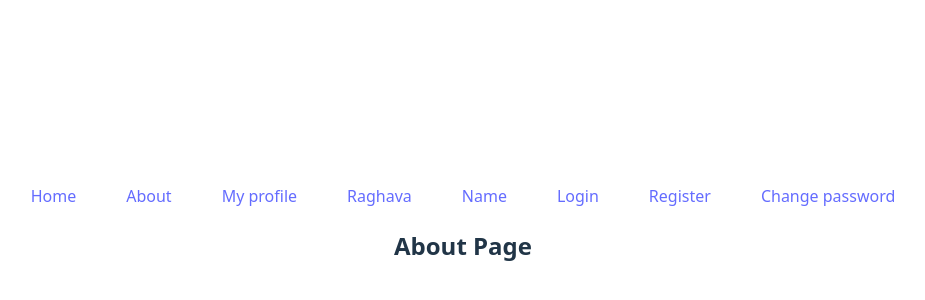
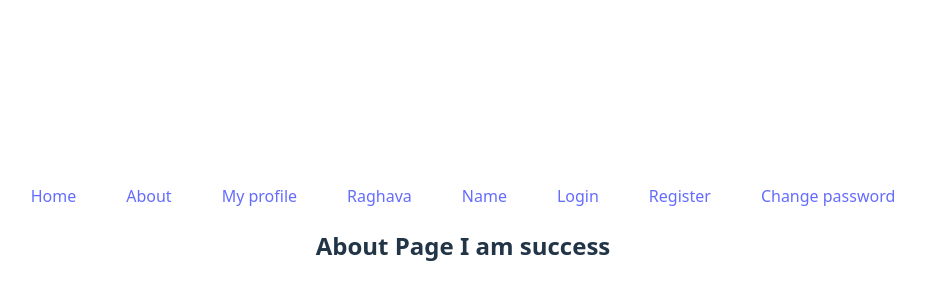
Before and after one commit to bekkamraghavareddy-code/my-react-app, a React (Vite) app: page /about in a window 1280 px wide. Shown: the part 166-466 px from the top of the page, without its empty margins (177-1102 px from the left). Built offline with nearby package versions, Linux system fonts and the light colour scheme.

Commit message:
test the result

```diff
--- a/src/pages/About.jsx
+++ b/src/pages/About.jsx
@@ -7,5 +7,5 @@ export default function About() {
         login();
       },[])
 
-  return <h2>About Page</h2>;
+  return <h2>About Page I am success </h2>;
 }
```
